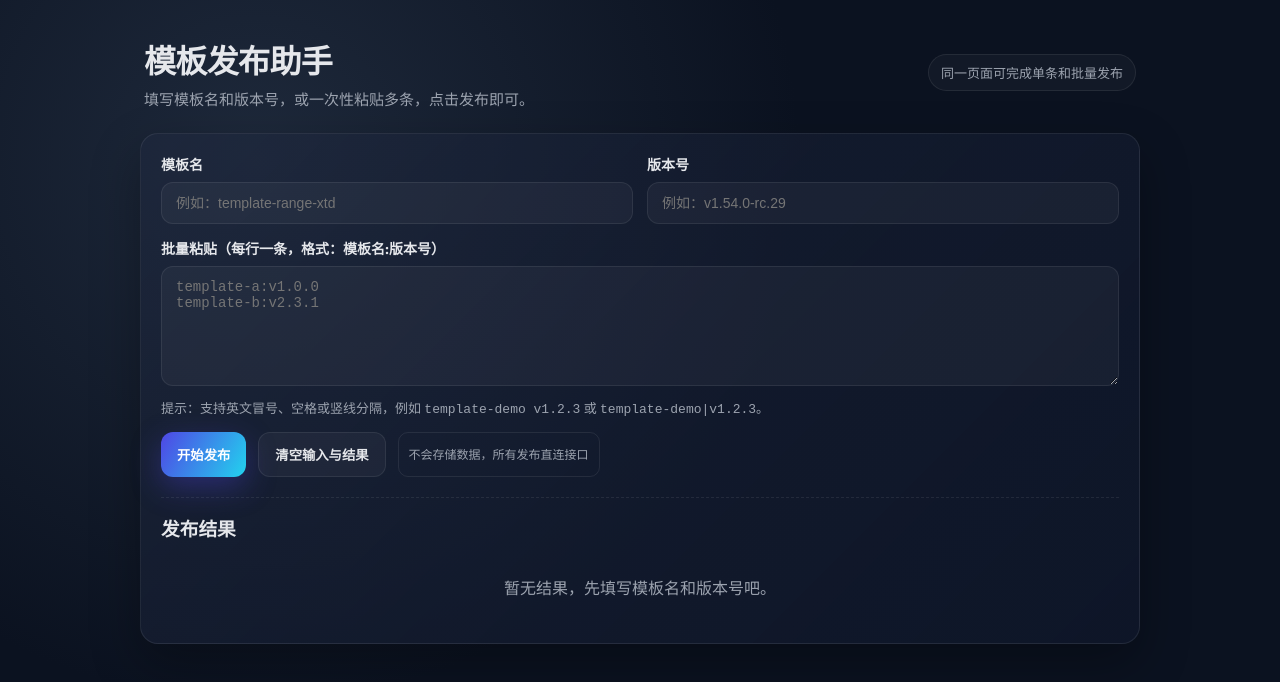
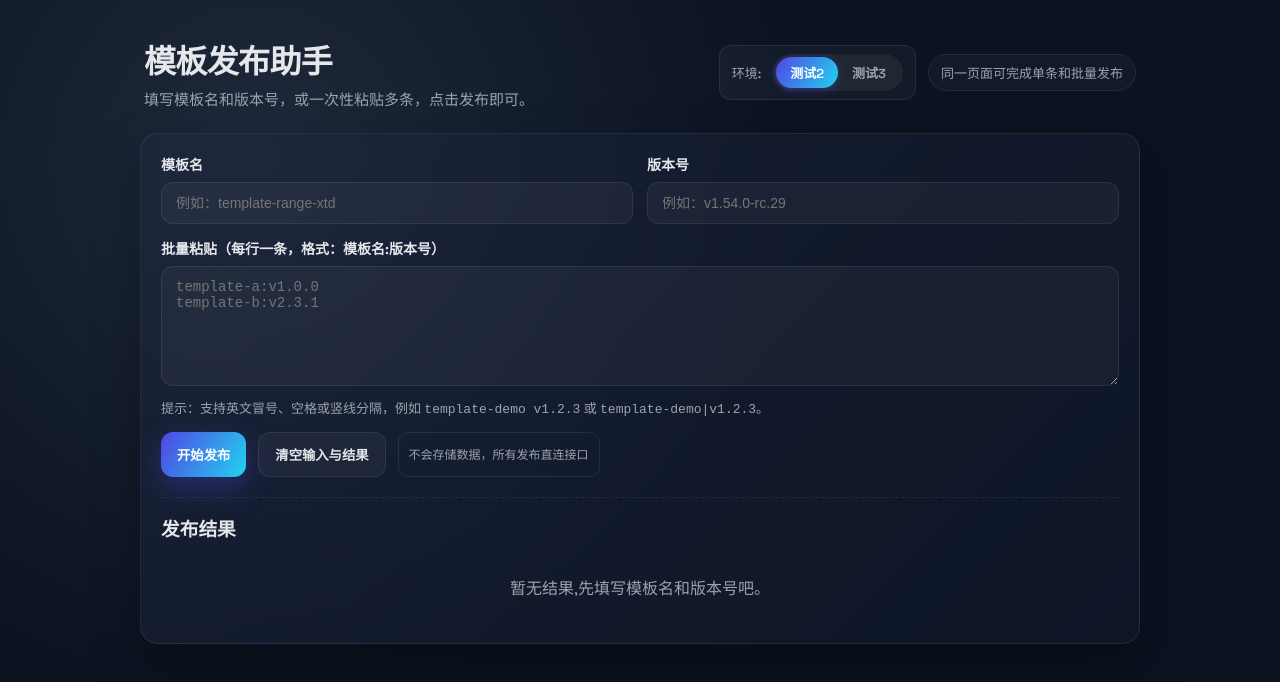
Before and after one commit to l758468385/v2_publish, a website: page public/index.html in a window 1280 px wide. Drawn offline with Linux system fonts and the light colour scheme.

Commit message:
feat: 增加环境选择功能并提供Web界面进行模板发布

```diff
--- a/public/index.html
+++ b/public/index.html
@@ -68,6 +68,64 @@
         background: rgba(255, 255, 255, 0.03);
         color: var(--muted);
         font-size: 13px;
+      }
+
+      .env-switch {
+        display: flex;
+        align-items: center;
+        gap: 12px;
+        padding: 8px 12px;
+        border-radius: 12px;
+        background: rgba(255, 255, 255, 0.04);
+        border: 1px solid var(--border);
+      }
+
+      .env-switch label {
+        margin: 0;
+        font-size: 13px;
+        color: var(--muted);
+        font-weight: 500;
+      }
+
+      .switch-container {
+        position: relative;
+        display: inline-flex;
+        align-items: center;
+        background: rgba(255, 255, 255, 0.05);
+        border-radius: 999px;
+        padding: 3px;
+      }
+
+      .switch-option {
+        padding: 6px 14px;
+        border-radius: 999px;
+        font-size: 13px;
+        font-weight: 600;
+        color: var(--muted);
+        cursor: pointer;
+        transition: all 0.2s ease;
+        user-select: none;
+        z-index: 1;
+      }
+
+      .switch-option.active {
+        color: #fff;
+      }
+
+      .switch-slider {
+        position: absolute;
+        top: 3px;
+        left: 3px;
+        background: linear-gradient(120deg, var(--accent), var(--accent-2));
+        border-radius: 999px;
+        transition: transform 0.3s cubic-bezier(0.4, 0, 0.2, 1);
+        box-shadow: 0 2px 8px rgba(79, 70, 229, 0.4);
+        height: calc(100% - 6px);
+        width: calc(50% - 3px);
+      }
+
+      .switch-slider.env3 {
+        transform: translateX(100%);
       }
 
       .panel {
@@ -230,7 +288,17 @@
           <h1>模板发布助手</h1>
           <p>填写模板名和版本号，或一次性粘贴多条，点击发布即可。</p>
         </div>
-        <div class="pill">同一页面可完成单条和批量发布</div>
+        <div style="display: flex; align-items: center; gap: 12px; flex-wrap: wrap;">
+          <div class="env-switch">
+            <label>环境:</label>
+            <div class="switch-container">
+              <div class="switch-slider" id="switchSlider"></div>
+              <div class="switch-option active" data-env="env2" id="env2Option">测试2</div>
+              <div class="switch-option" data-env="env3" id="env3Option">测试3</div>
+            </div>
+          </div>
+          <div class="pill">同一页面可完成单条和批量发布</div>
+        </div>
       </header>
 
       <section class="panel">
@@ -288,16 +356,48 @@
       const clearBtn = document.getElementById("clear");
       const resultList = document.getElementById("resultList");
 
+      // 环境切换相关
+      const env2Option = document.getElementById("env2Option");
+      const env3Option = document.getElementById("env3Option");
+      const switchSlider = document.getElementById("switchSlider");
+      let currentEnv = "env2"; // 默认环境2
+
+      // 环境切换逻辑
+      function switchEnvironment(env) {
+        currentEnv = env;
+
+        if (env === "env2") {
+          env2Option.classList.add("active");
+          env3Option.classList.remove("active");
+          switchSlider.classList.remove("env3");
+        } else {
+          env2Option.classList.remove("active");
+          env3Option.classList.add("active");
+          switchSlider.classList.add("env3");
+        }
+
+        // 保存到 localStorage
+        localStorage.setItem("publishEnv", env);
+      }
+
+      // 初始化环境选择
+      const savedEnv = localStorage.getItem("publishEnv") || "env2";
+      switchEnvironment(savedEnv);
+
+      // 绑定点击事件
+      env2Option.addEventListener("click", () => switchEnvironment("env2"));
+      env3Option.addEventListener("click", () => switchEnvironment("env3"));
+
       function parseBulkLines(text) {
         return text
-          .split(/\\r?\\n/)
+          .split(/\r?\n/)
           .map((line) => line.trim())
           .filter(Boolean)
           .map((line) => {
-            const normalized = line.replace(/[|，]/g, ":").replace(/\\s+/, " ");
+            const normalized = line.replace(/[|,]/g, ":").replace(/\s+/, " ");
             const parts = normalized.includes(":")
               ? normalized.split(":")
-              : normalized.split(/\\s+/);
+              : normalized.split(/\s+/);
 
             const template = (parts[0] || "").trim();
             const version = (parts[1] || "").trim();
@@ -340,7 +440,7 @@
         if (!results.length) {
           const empty = document.createElement("div");
           empty.className = "empty";
-          empty.textContent = "暂无结果，先填写模板名和版本号吧。";
+          empty.textContent = "暂无结果,先填写模板名和版本号吧。";
           resultList.appendChild(empty);
           return;
         }
@@ -375,7 +475,7 @@
           const resp = await fetch("/api/publish", {
             method: "POST",
             headers: { "Content-Type": "application/json" },
-            body: JSON.stringify({ items }),
+            body: JSON.stringify({ items, env: currentEnv }),
           });
 
           const data = await resp.json();
--- a/server.js
+++ b/server.js
@@ -44,6 +44,7 @@ function normalizeItems(body = {}) {
 
 app.post("/api/publish", async (req, res) => {
   const items = normalizeItems(req.body);
+  const env = req.body.env || "env2"; // 默认使用测试2环境
 
   if (!items.length) {
     return res
@@ -52,7 +53,7 @@ app.post("/api/publish", async (req, res) => {
   }
 
   try {
-    const results = await publishBatch(items);
+    const results = await publishBatch(items, env);
     res.json({ success: true, results });
   } catch (err) {
     res.status(500).json({
```
Also changed, not shown: publisher.js (+25 -17 lines).
